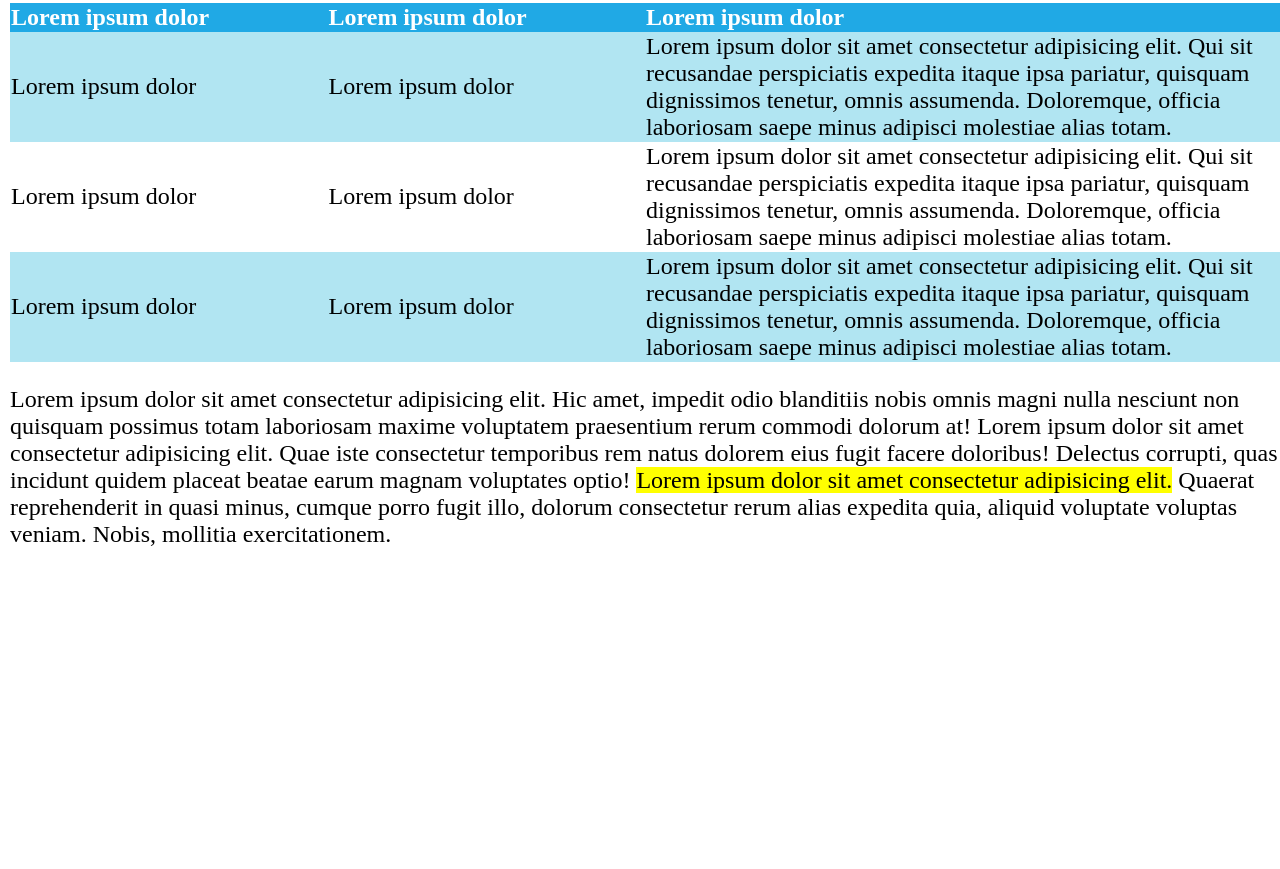
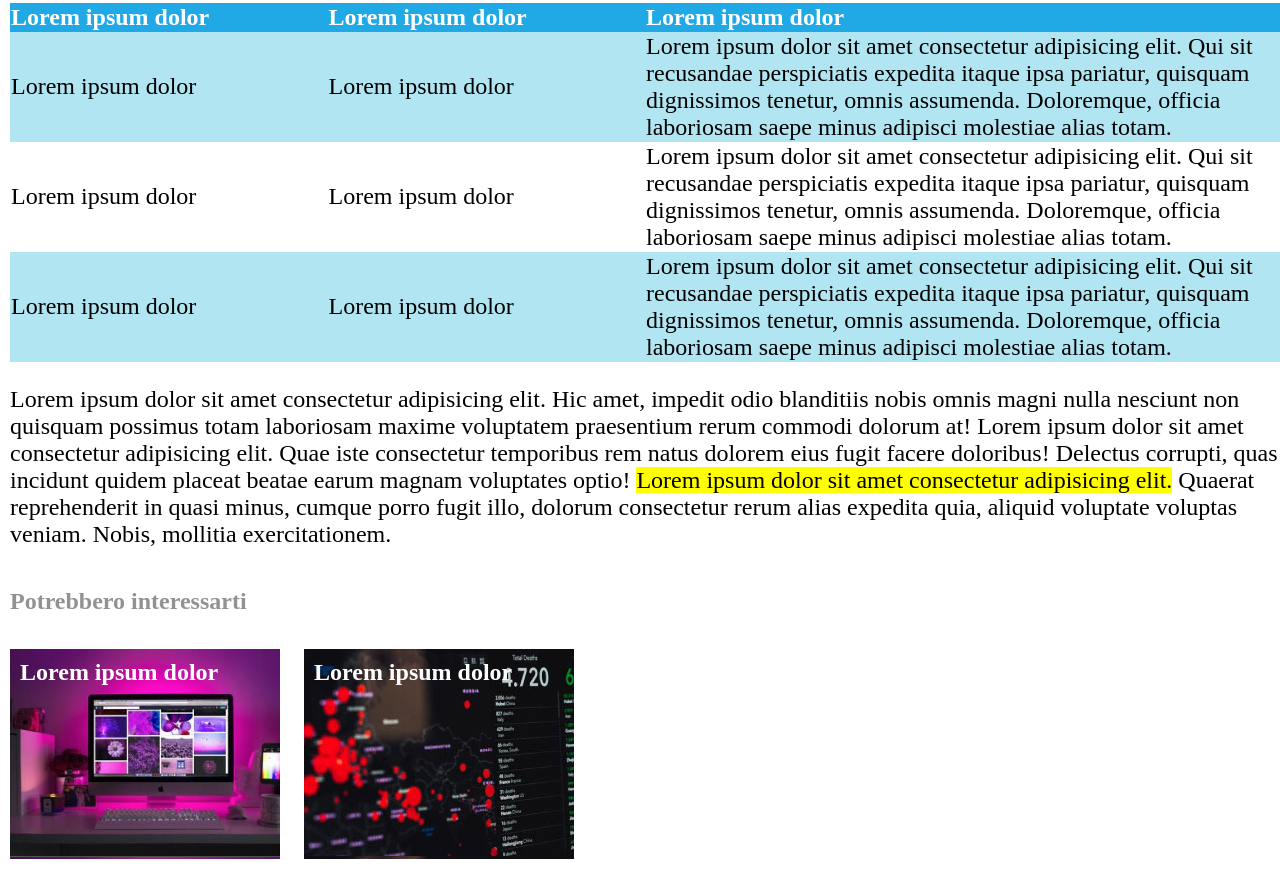
Before and after one commit to OgataiKhan/html-css-booleaner, a plain HTML site: page index.html in a window 1280 px wide. Shown: the part 2083-2952 px from the top of the page. Before the commit the page ends 2671 px from the top, so only its background shows below. Drawn offline with Linux system fonts and the light colour scheme.

Commit message:
feat: add footer

```diff
--- a/css/style.css
+++ b/css/style.css
@@ -118,7 +118,31 @@ th {
 
 /* /Table */
 
+/* /Main */
 
+/* Footer */
 
+.footer-title {
+    font-size: 1.5em;
+    color: #929292;
+}
 
-/* /Main */
+.foto-footer {
+    height: 190px;
+    width: 250px;
+    display: inline-block;
+    color: white;
+    font-size: 1.5em;
+    margin: 10px;
+    padding: 10px;
+}
+
+#foto-footer-uno {
+    background-image: url(../img/monitor.jpg);
+}
+
+#foto-footer-due {
+    background-image: url(../img/graph.jpg);
+}
+
+/* /Footer */
--- a/index.html
+++ b/index.html
@@ -78,6 +78,10 @@
         </article>
         <!-- /Corpo articolo -->
     </main>
-    <footer></footer>
+    <footer>
+        <p class="footer-title articolo"><strong>Potrebbero interessarti</strong></p>
+        <div id="foto-footer-uno" class="foto-footer"><strong>Lorem ipsum dolor</strong></div>
+        <div id="foto-footer-due" class="foto-footer"><strong>Lorem ipsum dolor</strong></div>
+    </footer>
 </body>
 </html>
```
Also changed, not shown: img/graph.jpg (added), img/monitor.jpg (added).
